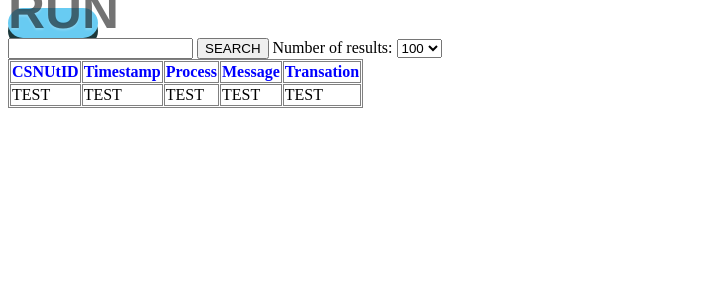
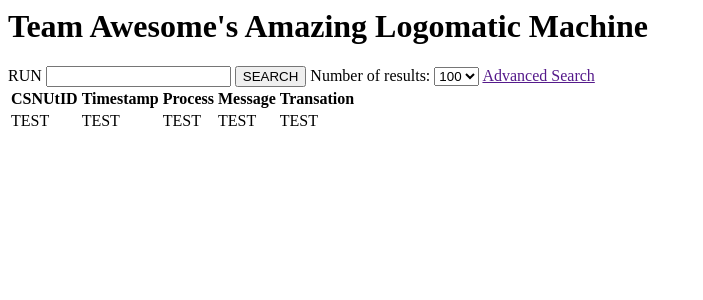
Before and after one commit to jnoble/TeamAwesome, a PHP site: page / in a window 1280 px wide. Shown: the top 300 px of the page, without its empty margins (0-703 px from the left). Run offline with PHP 8.4, Linux system fonts and the light colour scheme; some libraries are stand-ins or nearby versions.

Commit message:
advanced search ajax

```diff
--- a/vagrant_getting_started/www/awesome.css
+++ /dev/null
@@ -1,32 +0,0 @@
-table,th,td{
-  border-spacing: 1;
-  text-align: left;
-  border: 1px solid grey;
-  cell
-}
-
-th{
-  color: blue;
-  text-align: center;
-}
-
-.run_button {
-  display: block;
-  height: 30px;
-  width: 90px;
-  background: #68CBF2;
-  border: 2px solid rgba(61, C0, F0, 0.59);
-
-  color: rgba(0, 0, 0, 0.55);
-  text-align: center;
-  font: bold 3.2em/5px "Helvetica Neue", Arial, Helvetica, Geneva, sans-serif;
-
-  background: linear-gradient(top, #34696f, #2f5f63);
-  border-radius: 50px;
-  box-shadow: 0 8px 0 #1b383b;
-  text-shadow: 0 2px 2px rgba(255, 255, 255, 0.2);
-}
-
-a.run_button {
-  text-decoration: none;
-}
--- a/vagrant_getting_started/www/index.php
+++ b/vagrant_getting_started/www/index.php
@@ -1,23 +1,44 @@
 <head>
 <meta http-equiv="Content-Type" content="text/html; charset=utf-8"/>
-<link rel="stylesheet" href="awesome.css?version=1.2" type="text/css" />
-<script type="text/javascript" src="http://ajax.googleapis.com/ajax/libs/jquery/1/jquery.min.js"></script>
+<link rel="stylesheet" href="awesome10.css" type="text/css" />
+
+<script src="http://code.jquery.com/jquery-1.9.1.js"></script>
+ <script src="http://code.jquery.com/ui/1.10.3/jquery-ui.js"></script>
+<script>
+$(document).ready(function(){
+
+                  $.ajax({
+                         url: 'advanced_search.php',
+                         dataType: 'html'
+                  }).success(function(responseText) {
+                             $('#advanced_search_content').html(responseText);
+                             var dateFrom = $('#dateFrom'),
+                             dateTo = $('#dateTo');
+
+                             dateFrom.datepicker();
+                             dateTo.datepicker();
+                             });
+                  });
+</script>
 
 <title>Logging Test</title>
 </head>
 <body>
 <?php
+  ini_set('display_errors', E_ALL);
 
     $keyword = '';
     if (isset($_REQUEST['keyword'])) {
         $keyword = $_REQUEST['keyword'];
     }
 ?>
+<h1>Team Awesome's Amazing Logomatic Machine</h1>
 <a title="run" class="run_button">RUN</a
 <form>
     <input type="text" name="keyword" value="<?$keyword?>" />
     <button type="submit" id="search_button" title="search">SEARCH</button>
 </form>
+
 Number of results:
 <select>
     <option value="10" selected="true">10</option>
@@ -25,6 +46,8 @@ Number of results:
     <option value="50" selected="false">50</option>
     <option value="100" selected="false">100</option>
 </select>
+<a href="" id="js_advanced_search">Advanced Search</a>
+<span id="advanced_search_content"></span>
 <table name="results">
 <tr>
 <th>CSNUtID</th>
```
